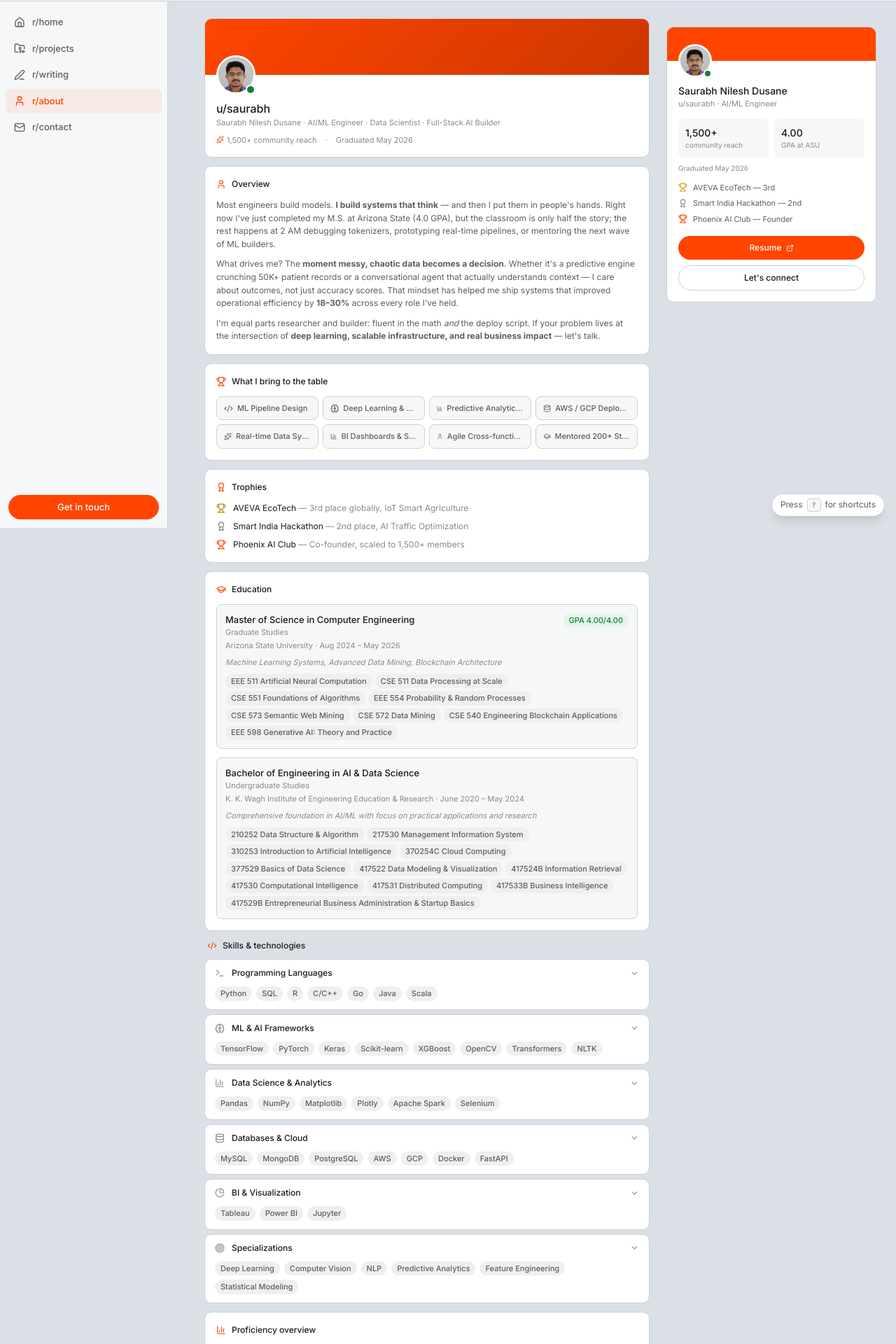
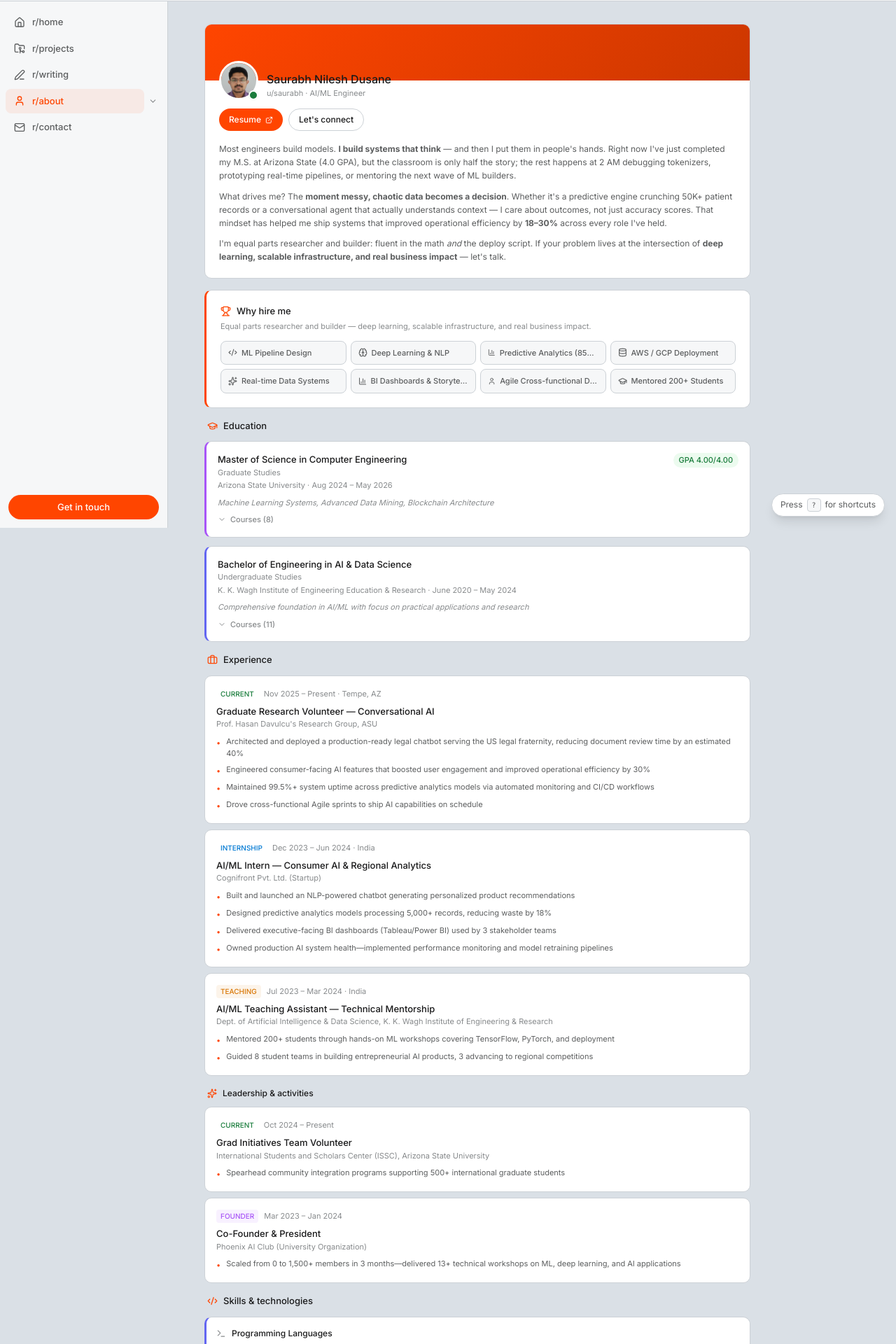
Before and after one commit to SaurabhDusane/portfolio-website, a Next.js app: page /about in a window 1280 px wide. Shown: the part 46-1966 px from the top of the page at 70% size. Built offline with nearby package versions, Linux system fonts and the light colour scheme.

Commit message:
Redesign r/about (anchored sections, collapsible courses, pitch box) + nav dropdown for Education/Experience

```diff
--- a/app/about/page.tsx
+++ b/app/about/page.tsx
@@ -1,10 +1,11 @@
 "use client";
 
-import { useState } from "react";
+import { useState, useRef, useEffect } from "react";
 import Image from "next/image";
+import Link from "next/link";
 import {
-  User, Briefcase, GraduationCap, Code2, Trophy, ChevronDown, ChevronRight,
-  Terminal, Brain, Database, BarChart3, Target, PieChart, Award, Sparkles,
+  User, Briefcase, GraduationCap, Code2, Trophy, ChevronDown,
+  Terminal, Brain, Database, BarChart3, Target, PieChart, Award, Sparkles, ExternalLink,
 } from "lucide-react";
 import {
   personalInfo, education, skillCategories, proficiency,
@@ -32,32 +33,6 @@ const compIcons: Record<string, React.ReactNode> = {
   mentor: <GraduationCap size={13} />,
 };
 
-function SkillSection({ title, icon, skills }: {
-  title: string; icon: string; skills: string[];
-}) {
-  const [open, setOpen] = useState(true);
-  return (
-    <div className="reddit-card overflow-hidden">
-      <button
-        onClick={() => setOpen(!open)}
-        className="w-full flex items-center gap-2.5 px-3.5 py-2.5 text-[12px] font-medium text-left transition-colors"
-        style={{ color: "var(--text)" }}
-      >
-        <span style={{ color: "var(--text-hint)" }}>{groupIcons[icon] || <Code2 size={14} />}</span>
-        <span className="flex-1">{title}</span>
-        {open ? <ChevronDown size={13} style={{ color: "var(--text-hint)" }} /> : <ChevronRight size={13} style={{ color: "var(--text-hint)" }} />}
-      </button>
-      {open && (
-        <div className="px-3.5 pb-3 flex flex-wrap gap-1.5">
-          {skills.map((s) => (
-            <FlairPill key={s} label={s} />
-          ))}
-        </div>
-      )}
-    </div>
-  );
-}
-
 const badgeColors: Record<string, string> = {
   emerald: "var(--success)",
   blue: "var(--link)",
@@ -65,52 +40,108 @@ const badgeColors: Record<string, string> = {
   purple: "#A855F7",
 };
 
+/* ─── Collapsible coursework ─────────────────────────────────────────────── */
+function CourseworkToggle({ courses }: { courses: string[] }) {
+  const [open, setOpen] = useState(false);
+  const ref = useRef<HTMLDivElement>(null);
+  const [h, setH] = useState(0);
+
+  useEffect(() => {
+    if (ref.current) setH(open ? ref.current.scrollHeight : 0);
+  }, [open]);
+
+  return (
+    <div className="mt-2">
+      <button
+        onClick={() => setOpen(!open)}
+        aria-expanded={open}
+        className="flex items-center gap-1.5 text-[11px] font-medium transition-colors"
+        style={{ color: "var(--text-hint)" }}
+      >
+        <ChevronDown
+          size={12}
+          style={{ transform: open ? "rotate(180deg)" : "rotate(0deg)", transition: "transform 0.2s" }}
+        />
+        Courses ({courses.length})
+      </button>
+      <div
+        ref={ref}
+        className="overflow-hidden nav-sub-expand"
+        style={{ maxHeight: open ? h || 300 : 0 }}
+      >
+        <div className="flex flex-wrap gap-1 pt-2">
+          {courses.map((c) => (
+            <FlairPill key={c} label={c} />
+          ))}
+        </div>
+      </div>
+    </div>
+  );
+}
+
+/* ─── Main Page ──────────────────────────────────────────────────────────── */
 export default function AboutPage() {
   return (
     <>
-      {/* Profile banner */}
-      <div className="reddit-card overflow-hidden mb-3">
+      {/* ── Overview ───────────────────────────────────────────────────── */}
+      <section id="overview" className="reddit-card overflow-hidden mb-4">
         <div style={{ height: 80, background: "linear-gradient(135deg, var(--accent) 0%, #cc3700 100%)" }} />
-        <div style={{ marginTop: -28, padding: "0 16px 16px" }}>
-          <div className="relative" style={{ width: 56, height: 56 }}>
+        <div style={{ marginTop: -28, padding: "0 20px 20px" }}>
+          <div className="flex items-end gap-3">
+            <div className="relative shrink-0" style={{ width: 56, height: 56 }}>
               <div className="rounded-full overflow-hidden" style={{ width: 56, height: 56, border: "3px solid var(--card)" }}>
                 <Image src="/headshot.png" alt="Saurabh Dusane" width={56} height={56} className="object-cover" />
               </div>
               <span className="absolute bottom-0 right-0 w-3.5 h-3.5 rounded-full online-dot" style={{ background: "var(--success)", border: "2px solid var(--card)" }} />
             </div>
-          <h1 className="text-[16px] font-medium mt-2" style={{ color: "var(--text)" }}>u/saurabh</h1>
-          <p className="text-[11px]" style={{ color: "var(--text-hint)" }}>Saurabh Nilesh Dusane &middot; AI/ML Engineer &middot; Data Scientist &middot; Full-Stack AI Builder</p>
-          <div className="flex items-center gap-3 mt-2 text-[11px]" style={{ color: "var(--text-hint)" }}>
-            <span className="flex items-center gap-1"><Sparkles size={11} style={{ color: "var(--accent)" }} /> 1,500+ community reach</span>
-            <span>&middot;</span>
-            <span>Graduated May 2026</span>
-          </div>
+            <div className="min-w-0 pb-0.5">
+              <h1 className="text-[16px] font-medium" style={{ color: "var(--text)" }}>{personalInfo.name}</h1>
+              <p className="text-[11px]" style={{ color: "var(--text-hint)" }}>u/saurabh &middot; AI/ML Engineer</p>
             </div>
           </div>
 
-      {/* Overview */}
-      <section className="reddit-card p-4 mb-3">
-        <div className="flex items-center gap-2 text-[12px] font-medium mb-3" style={{ color: "var(--text)" }}>
-          <User size={14} style={{ color: "var(--accent)" }} /> Overview
+          <div className="flex flex-wrap gap-2 mt-3">
+            <a
+              href={personalInfo.resumePath}
+              target="_blank"
+              rel="noopener noreferrer"
+              className="flex items-center gap-1.5 px-3.5 py-1.5 rounded-full text-white text-[12px] font-medium"
+              style={{ background: "var(--accent)" }}
+            >
+              Resume <ExternalLink size={11} />
+            </a>
+            <Link
+              href="/contact"
+              className="flex items-center px-3.5 py-1.5 rounded-full text-[12px] font-medium"
+              style={{ border: "1px solid var(--border)", color: "var(--text)" }}
+            >
+              Let&apos;s connect
+            </Link>
           </div>
-        <div className="space-y-2.5 text-[12px] leading-[1.55]" style={{ color: "var(--text-muted)" }}>
+
+          <div className="space-y-2.5 text-[12px] leading-[1.6] mt-4" style={{ color: "var(--text-muted)" }}>
             {personalInfo.bio.map((p: string, i: number) => (
               <p key={i} dangerouslySetInnerHTML={{ __html: p }} />
             ))}
           </div>
+        </div>
       </section>
 
-      {/* What I Bring */}
-      <section className="reddit-card p-4 mb-3">
-        <div className="flex items-center gap-2 text-[12px] font-medium mb-3" style={{ color: "var(--text)" }}>
-          <Trophy size={14} style={{ color: "var(--accent)" }} /> What I bring to the table
+      {/* ── Why hire me ────────────────────────────────────────────────── */}
+      <section id="why-hire-me" className="reddit-card p-5 mb-4" style={{ borderLeft: "3px solid var(--accent)", background: "var(--card)" }}>
+        <div className="flex items-center gap-2 text-[13px] font-medium mb-1" style={{ color: "var(--text)" }}>
+          <Trophy size={15} style={{ color: "var(--accent)" }} /> Why hire me
         </div>
+        <p className="text-[11px] mb-3" style={{ color: "var(--text-hint)" }}>
+          Equal parts researcher and builder — deep learning, scalable infrastructure, and real business impact.
+        </p>
         <div className="grid grid-cols-2 sm:grid-cols-4 gap-1.5">
           {personalInfo.coreCompetencies.map((comp: { label: string; icon: string }) => (
             <div
               key={comp.label}
-              className="flex items-center gap-1.5 px-2.5 py-2 rounded-lg text-[11px] font-medium transition-colors cursor-default"
+              className="flex items-center gap-1.5 px-2.5 py-2 rounded-lg text-[11px] font-medium cursor-default"
               style={{ background: "var(--surface)", border: "1px solid var(--border)", color: "var(--text-muted)" }}
+              title={comp.label}
             >
               {compIcons[comp.icon] || <Award size={13} />}
               <span className="truncate">{comp.label}</span>
@@ -119,44 +150,18 @@ export default function AboutPage() {
         </div>
       </section>
 
-      {/* Trophies */}
-      <section className="reddit-card p-4 mb-3">
-        <div className="flex items-center gap-2 text-[12px] font-medium mb-3" style={{ color: "var(--text)" }}>
-          <Award size={14} style={{ color: "var(--accent)" }} /> Trophies
-        </div>
-        <div className="space-y-2">
-          <div className="flex items-center gap-2.5 text-[12px]">
-            <Trophy size={14} style={{ color: "#B8860B" }} />
-            <div>
-              <span style={{ color: "var(--text)" }}>AVEVA EcoTech</span>
-              <span style={{ color: "var(--text-hint)" }}> &mdash; 3rd place globally, IoT Smart Agriculture</span>
-            </div>
-          </div>
-          <div className="flex items-center gap-2.5 text-[12px]">
-            <Award size={14} style={{ color: "#808080" }} />
-            <div>
-              <span style={{ color: "var(--text)" }}>Smart India Hackathon</span>
-              <span style={{ color: "var(--text-hint)" }}> &mdash; 2nd place, AI Traffic Optimization</span>
-            </div>
-          </div>
-          <div className="flex items-center gap-2.5 text-[12px]">
-            <Trophy size={14} style={{ color: "var(--accent)" }} />
-            <div>
-              <span style={{ color: "var(--text)" }}>Phoenix AI Club</span>
-              <span style={{ color: "var(--text-hint)" }}> &mdash; Co-founder, scaled to 1,500+ members</span>
-            </div>
-          </div>
-        </div>
-      </section>
-
-      {/* Education */}
-      <section className="reddit-card p-4 mb-3">
-        <div className="flex items-center gap-2 text-[12px] font-medium mb-3" style={{ color: "var(--text)" }}>
-          <GraduationCap size={14} style={{ color: "var(--accent)" }} /> Education
+      {/* ── Education ──────────────────────────────────────────────────── */}
+      <section id="education" className="mb-4">
+        <div className="flex items-center gap-2 text-[13px] font-medium mb-3 px-1" style={{ color: "var(--text)" }}>
+          <GraduationCap size={15} style={{ color: "var(--accent)" }} /> Education
         </div>
         <div className="space-y-3">
           {education.map((edu, i) => (
-            <div key={i} className="p-3 rounded-lg" style={{ background: "var(--surface)", border: "1px solid var(--border)" }}>
+            <article
+              key={i}
+              className="reddit-card p-4"
+              style={{ borderLeft: `3px solid ${edu.color}` }}
+            >
               <div className="flex items-start justify-between gap-2 flex-wrap">
                 <div>
                   <h3 className="text-[13px] font-medium" style={{ color: "var(--text)" }}>{edu.degree}</h3>
@@ -170,59 +175,20 @@ export default function AboutPage() {
                 )}
               </div>
               <p className="text-[11px] mt-2 italic" style={{ color: "var(--text-hint)" }}>{edu.focus}</p>
-              <div className="flex flex-wrap gap-1 mt-2">
-                {edu.coursework.map((c) => (
-                  <FlairPill key={c} label={c} />
-                ))}
-              </div>
-            </div>
+              <CourseworkToggle courses={edu.coursework} />
+            </article>
           ))}
         </div>
       </section>
 
-      {/* Skills */}
-      <section className="mb-3">
-        <div className="flex items-center gap-2 text-[12px] font-medium mb-2.5 px-1" style={{ color: "var(--text)" }}>
-          <Code2 size={14} style={{ color: "var(--accent)" }} /> Skills & technologies
-        </div>
-        <div className="space-y-1.5">
-          {skillCategories.map((cat) => (
-            <SkillSection key={cat.title} title={cat.title} icon={cat.icon} skills={cat.skills} />
-          ))}
-        </div>
-      </section>
-
-      {/* Proficiency */}
-      <section className="reddit-card p-4 mb-3">
-        <div className="flex items-center gap-2 text-[12px] font-medium mb-3" style={{ color: "var(--text)" }}>
-          <BarChart3 size={14} style={{ color: "var(--accent)" }} /> Proficiency overview
-        </div>
-        <div className="space-y-2.5">
-          {proficiency.map((p) => (
-            <div key={p.label}>
-              <div className="flex justify-between text-[11px] mb-1">
-                <span style={{ color: "var(--text-muted)" }}>{p.label}</span>
-                <span className="font-medium" style={{ color: "var(--text)" }}>{p.pct}%</span>
-              </div>
-              <div className="h-1.5 rounded-full overflow-hidden" style={{ background: "var(--surface)" }}>
-                <div
-                  className="h-full rounded-full fill-bar"
-                  style={{ width: `${p.pct}%`, background: "linear-gradient(90deg, var(--accent), var(--downvote))" }}
-                />
-              </div>
-            </div>
-          ))}
-        </div>
-      </section>
-
-      {/* Experience */}
-      <section className="mb-3">
-        <div className="flex items-center gap-2 text-[12px] font-medium mb-2.5 px-1" style={{ color: "var(--text)" }}>
-          <Briefcase size={14} style={{ color: "var(--accent)" }} /> Experience
+      {/* ── Experience ─────────────────────────────────────────────────── */}
+      <section id="experience" className="mb-4">
+        <div className="flex items-center gap-2 text-[13px] font-medium mb-3 px-1" style={{ color: "var(--text)" }}>
+          <Briefcase size={15} style={{ color: "var(--accent)" }} /> Experience
         </div>
         <div className="space-y-2">
           {experiences.map((exp, i) => (
-            <article key={i} className="reddit-card p-3.5">
+            <article key={i} className="reddit-card p-4">
               <div className="flex items-center gap-2 mb-1.5 flex-wrap">
                 <span
                   className="px-1.5 py-0.5 rounded text-[10px] font-medium uppercase"
@@ -245,16 +211,14 @@ export default function AboutPage() {
             </article>
           ))}
         </div>
-      </section>
 
-      {/* Leadership */}
-      <section className="mb-3">
-        <div className="flex items-center gap-2 text-[12px] font-medium mb-2.5 px-1" style={{ color: "var(--text)" }}>
+        {/* Leadership sub-section */}
+        <div className="flex items-center gap-2 text-[12px] font-medium mt-4 mb-2.5 px-1" style={{ color: "var(--text)" }}>
           <Sparkles size={14} style={{ color: "var(--accent)" }} /> Leadership & activities
         </div>
         <div className="space-y-2">
           {leadership.map((l, i) => (
-            <article key={i} className="reddit-card p-3.5">
+            <article key={i} className="reddit-card p-4">
               <div className="flex items-center gap-2 mb-1.5 flex-wrap">
                 <span
                   className="px-1.5 py-0.5 rounded text-[10px] font-medium uppercase"
@@ -278,6 +242,51 @@ export default function AboutPage() {
           ))}
         </div>
       </section>
+
+      {/* ── Skills ─────────────────────────────────────────────────────── */}
+      <section id="skills" className="mb-4">
+        <div className="flex items-center gap-2 text-[13px] font-medium mb-3 px-1" style={{ color: "var(--text)" }}>
+          <Code2 size={15} style={{ color: "var(--accent)" }} /> Skills & technologies
+        </div>
+        <div className="space-y-3">
+          {skillCategories.map((cat) => (
+            <div key={cat.title} className="reddit-card p-3.5" style={{ borderLeft: `3px solid ${cat.color}` }}>
+              <div className="flex items-center gap-2 text-[12px] font-medium mb-2" style={{ color: "var(--text)" }}>
+                <span style={{ color: "var(--text-hint)" }}>{groupIcons[cat.icon] || <Code2 size={14} />}</span>
+                {cat.title}
+              </div>
+              <div className="flex flex-wrap gap-1.5">
+                {cat.skills.map((s) => (
+                  <FlairPill key={s} label={s} />
+                ))}
+              </div>
+            </div>
+          ))}
+        </div>
+
+        {/* Proficiency bars */}
+        <div className="reddit-card p-4 mt-3">
+          <div className="flex items-center gap-2 text-[12px] font-medium mb-3" style={{ color: "var(--text)" }}>
+            <BarChart3 size={14} style={{ color: "var(--accent)" }} /> Proficiency overview
+          </div>
+          <div className="space-y-2.5">
+            {proficiency.map((p) => (
+              <div key={p.label}>
+                <div className="flex justify-between text-[11px] mb-1">
+                  <span style={{ color: "var(--text-muted)" }}>{p.label}</span>
+                  <span className="font-medium" style={{ color: "var(--text)" }}>{p.pct}%</span>
+                </div>
+                <div className="h-1.5 rounded-full overflow-hidden" style={{ background: "var(--surface)" }}>
+                  <div
+                    className="h-full rounded-full fill-bar"
+                    style={{ width: `${p.pct}%`, background: "linear-gradient(90deg, var(--accent), var(--downvote))" }}
+                  />
+                </div>
+              </div>
+            ))}
+          </div>
+        </div>
+      </section>
     </>
   );
 }
--- a/app/globals.css
+++ b/app/globals.css
@@ -160,6 +160,20 @@ body {
   }
 }
 
+/* ── Anchor scroll offset ──────────────────────────────────────────────── */
+[id] {
+  scroll-margin-top: 72px;
+}
+
+/* ── Nav sub-expand ────────────────────────────────────────────────────── */
+.nav-sub-expand {
+  transition: max-height 0.25s ease;
+}
+@media (prefers-reduced-motion: reduce) {
+  .nav-sub-expand { transition: none; }
+  .nav-chevron { transition: none !important; }
+}
+
 /* ── Scrollbar ──────────────────────────────────────────────────────────── */
 ::-webkit-scrollbar { width: 6px; }
 ::-webkit-scrollbar-track { background: var(--bg); }
--- a/components/LeftSidebar.tsx
+++ b/components/LeftSidebar.tsx
@@ -1,8 +1,9 @@
 "use client";
 
+import { useState, useRef, useEffect } from "react";
 import Link from "next/link";
 import { usePathname } from "next/navigation";
-import { Home, FolderGit2, PenLine, User, Mail } from "lucide-react";
+import { Home, FolderGit2, PenLine, User, Mail, ChevronDown, GraduationCap, Briefcase } from "lucide-react";
 
 const navItems = [
   { href: "/", label: "r/home", icon: Home },
@@ -12,6 +13,11 @@ const navItems = [
   { href: "/contact", label: "r/contact", icon: Mail },
 ];
 
+const aboutSubItems = [
+  { hash: "#education", label: "Education", icon: GraduationCap },
+  { hash: "#experience", label: "Experience", icon: Briefcase },
+];
+
 interface LeftSidebarProps {
   open?: boolean;
   onClose?: () => void;
@@ -19,6 +25,17 @@ interface LeftSidebarProps {
 
 export default function LeftSidebar({ open, onClose }: LeftSidebarProps) {
   const pathname = usePathname();
+  const [aboutExpanded, setAboutExpanded] = useState(false);
+  const subRef = useRef<HTMLDivElement>(null);
+  const [subHeight, setSubHeight] = useState(0);
+
+  useEffect(() => {
+    if (subRef.current) {
+      setSubHeight(aboutExpanded ? subRef.current.scrollHeight : 0);
+    }
+  }, [aboutExpanded]);
+
+  const isAboutActive = pathname === "/about" || pathname.startsWith("/about");
 
   return (
     <>
@@ -40,6 +57,67 @@ export default function LeftSidebar({ open, onClose }: LeftSidebarProps) {
         <nav className="flex flex-col gap-0.5" aria-label="Main navigation">
           {navItems.map(({ href, label, icon: Icon }) => {
             const active = pathname === href || (href !== "/" && pathname.startsWith(href));
+
+            if (href === "/about") {
+              return (
+                <div key={href}>
+                  <div className="flex items-center">
+                    <Link
+                      href="/about"
+                      onClick={onClose}
+                      className="flex-1 flex items-center gap-2.5 px-3 py-2 rounded-lg text-[13px] font-medium transition-colors"
+                      style={{
+                        background: isAboutActive ? "rgba(255,69,0,0.08)" : "transparent",
+                        color: isAboutActive ? "var(--accent)" : "var(--text-muted)",
+                      }}
+                    >
+                      <Icon size={16} />
+                      {label}
+                    </Link>
+                    <button
+                      onClick={() => setAboutExpanded(!aboutExpanded)}
+                      aria-expanded={aboutExpanded}
+                      aria-label="Toggle about sub-items"
+                      className="p-1.5 rounded transition-transform"
+                      style={{ color: "var(--text-hint)" }}
+                    >
+                      <ChevronDown
+                        size={13}
+                        className="nav-chevron"
+                        style={{ transform: aboutExpanded ? "rotate(180deg)" : "rotate(0deg)", transition: "transform 0.2s" }}
+                      />
+                    </button>
+                  </div>
+                  {/* Sub-items */}
+                  <div
+                    ref={subRef}
+                    className="overflow-hidden nav-sub-expand"
+                    style={{ maxHeight: aboutExpanded ? subHeight || 100 : 0 }}
+                  >
+                    <div className="flex flex-col gap-0.5 pl-7 pt-0.5 pb-0.5">
+                      {aboutSubItems.map(({ hash, label: subLabel, icon: SubIcon }) => {
+                        const subActive = isAboutActive && typeof window !== "undefined" && window.location.hash === hash;
+                        return (
+                          <Link
+                            key={hash}
+                            href={`/about${hash}`}
+                            onClick={onClose}
+                            className="flex items-center gap-2 px-2.5 py-1.5 rounded-md text-[12px] transition-colors"
+                            style={{
+                              color: subActive ? "var(--accent)" : "var(--text-hint)",
+                            }}
+                          >
+                            <SubIcon size={13} />
+                            {subLabel}
+                          </Link>
+                        );
+                      })}
+                    </div>
+                  </div>
+                </div>
+              );
+            }
+
             return (
               <Link
                 key={href}
--- a/components/ShellLayout.tsx
+++ b/components/ShellLayout.tsx
@@ -12,6 +12,7 @@ export default function ShellLayout({ children }: { children: React.ReactNode })
   const pathname = usePathname();
   const isHome = pathname === "/";
   const isWide = pathname === "/projects" || pathname === "/writing";
+  const isAbout = pathname === "/about";
 
   return (
     <>
@@ -31,6 +32,10 @@ export default function ShellLayout({ children }: { children: React.ReactNode })
           <main className="flex-1 min-w-0 py-4">
             {children}
           </main>
+        ) : isAbout ? (
+          <main className="flex-1 min-w-0 py-4" style={{ maxWidth: 780 }}>
+            {children}
+          </main>
         ) : (
           <>
             <main className="feed-col">
```
Lines whose indentation alone changed are shown as unchanged.
